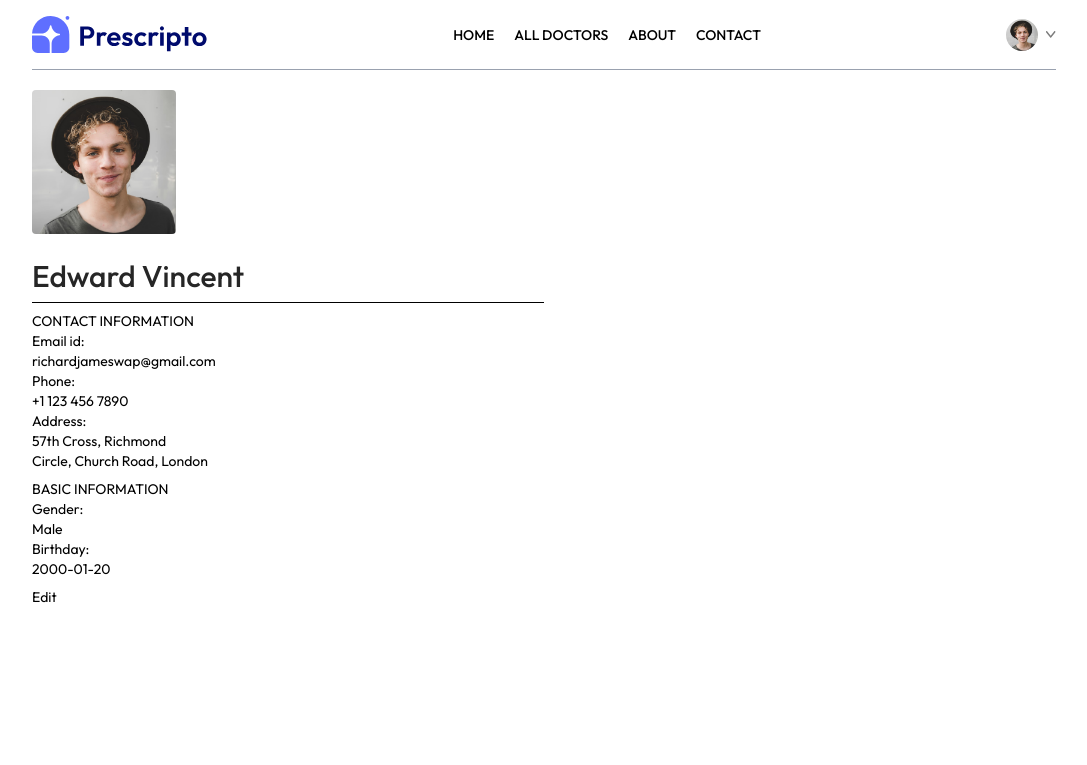
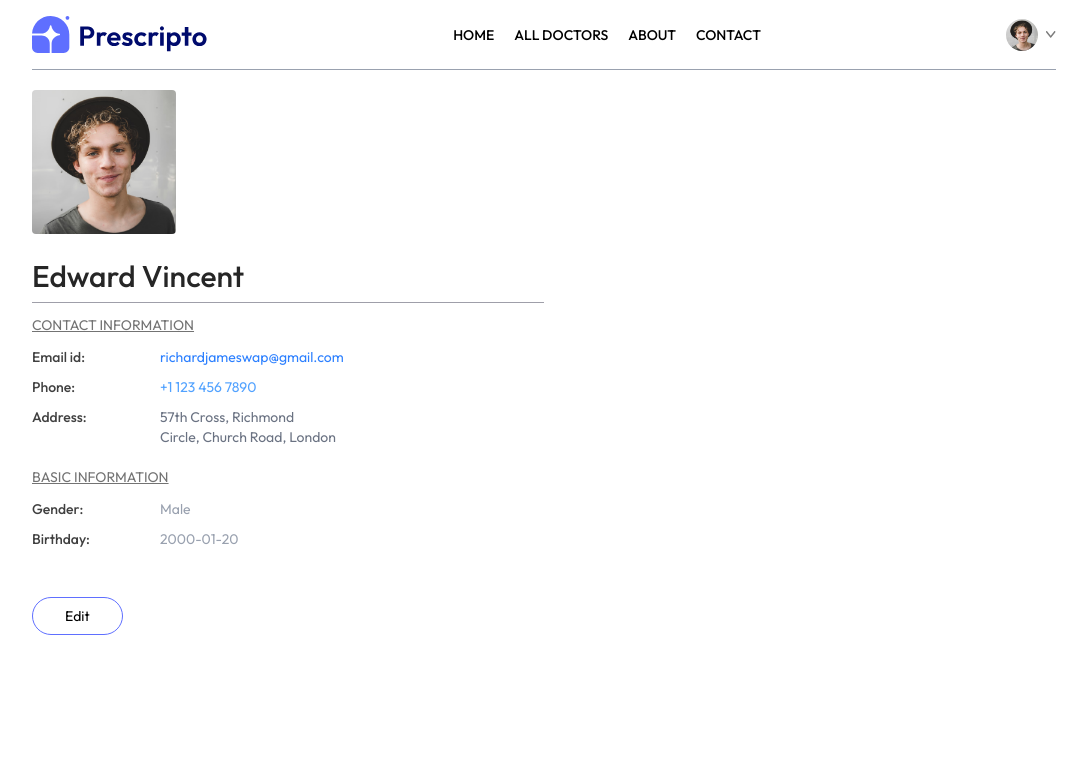
Before and after one commit to Dimaaap/doctor-appointments-site, a React (Vite) app: page /my-profile in a window 1280 px wide. Shown: the top 765 px of the page, without its empty margins (96-1183 px from the left). Built offline with nearby package versions, Linux system fonts and the light colour scheme; the HTML template or start-up script is replaced by a standard one.

Commit message:
Finished My Profile page

```diff
--- a/src/App.jsx
+++ b/src/App.jsx
@@ -23,7 +23,7 @@ const App = () => {
         <Route path="/about" element={ <About /> } />
         <Route path="/contact" element={ <Contacts /> } />
         <Route path="/my-profile" element={ <MyProfile /> } />
-        <Route path="/my-appointements" element={ <MyAppointments /> } />
+        <Route path="/my-appointments" element={ <MyAppointments /> } />
         <Route path="/appointment/:docId" element={ <Appointment /> } />
       </Routes>
       <Footer />
--- a/src/pages/MyAppointments.jsx
+++ b/src/pages/MyAppointments.jsx
@@ -1,6 +1,40 @@
+import { useContext } from "react"
+import { AppContext } from "../context/AppContext";
+
 const MyAppointments = () => {
+
+    const { doctors } = useContext(AppContext)
+
     return(
-        <div></div>
+        <div>
+            <p className="pb-3 mt-12 font-medium text-zinc-700 border-b">My appointments</p>
+            <div>
+                { doctors.slice(0, 2).map((item, index) => (
+                    <div className="grid grid-cols-[1fr_2fr] gap-4 sm:flex sm:gap-6 py-2 border-b" key={ index }>
+                        <div>
+                            <img className="w-32 bg-indigo-50" src={ item.image } alt="" />
+                        </div>
+                        <div className="flex-1 text-sm text-zinc-600">
+                            <p className="text-neutral-800 font-semibold">{ item.name }</p>
+                            <p>{ item.speciality }</p>
+                            <p className="text-zinc-700 font-medium mt-1">Address:</p>
+                            <p className="text-xs">{ item.address.line1 }</p>
+                            <p className="text-xs">{ item.address.line2 }</p>
+                            <p className="text-sm mt-1">
+                                <span className="text-sm text-neutral-700 font-medium">
+                                    Date & Time:
+                                </span>
+                            25, July, 2024 | 8:30 PM</p>
+                        </div>
+                        <div></div>
+                        <div>
+                            <button>Pay Online</button>
+                            <button>Cancel appointment</button>
+                        </div>
+                    </div>
+                )) }
+            </div>
+        </div>
     )
 }
 
--- a/src/pages/MyProfile.jsx
+++ b/src/pages/MyProfile.jsx
@@ -33,17 +33,17 @@ const MyProfile = () => {
         <p className="font-medium text-3xl text-neutral-800 mt-4">{userData.name}</p>
       )}
 
-      <hr />
+      <div>
+        <hr className="bg-zinc-400 h-[1px] border-none" />
+        <p className="text-neutral-500 underline mt-3">CONTACT INFORMATION</p>
 
-      <div>
-        <p>CONTACT INFORMATION</p>
-
-        <div>
-          <p>Email id:</p>
-          <p>{userData.email}</p>
-          <p>Phone: </p>
+        <div className="grid grid-cols-[1fr_3fr] gap-y-2.5 mt-3 text-neutral-700">
+          <p className="font-medium">Email id:</p>
+          <p className="text-blue-500">{userData.email}</p>
+          <p className="font-medium">Phone: </p>
           {isEdit ? (
             <input
+              className="bg-gray-100 max-w-52"
               type="tel"
               value={userData.phone}
               onChange={(e) =>
@@ -51,14 +51,15 @@ const MyProfile = () => {
               }
             />
           ) : (
-            <p>{userData.phone}</p>
+            <p className="text-blue-400">{userData.phone}</p>
           )}
 
-          <p>Address: </p>
+          <p className="font-medium">Address: </p>
 
           {isEdit ? (
             <p>
               <input
+                className="bg-gray-50"
                 onChange={(e) =>
                   setUserData((prev) => ({
                     ...prev,
@@ -70,6 +71,7 @@ const MyProfile = () => {
               />
               <br />
               <input
+                className="bg-gray-50"
                 type="text"
                 onChange={(e) =>
                   setUserData((prev) => ({
@@ -81,7 +83,7 @@ const MyProfile = () => {
               />
             </p>
           ) : (
-            <p>
+            <p className="text-gray-500">
               {userData.address.line1}
               <br />
               {userData.address.line2}
@@ -90,11 +92,12 @@ const MyProfile = () => {
         </div>
       </div>
       <div>
-        <p>BASIC INFORMATION</p>
-        <div>
-          <p>Gender:</p>
+        <p className="text-neutral-500 underline mt-3">BASIC INFORMATION</p>
+        <div className="grid grid-cols-[1fr_3fr] gap-y-2.5 mt-3 text-neutral-700">
+          <p className="font-medium">Gender:</p>
           {isEdit ? (
             <select
+              className="max-w-20 bg-gray-100"
               onChange={(e) =>
                 setUserData((prev) => ({ ...prev, gender: e.target.value }))
               }
@@ -104,19 +107,25 @@ const MyProfile = () => {
               <option value="Femail">Female</option>
             </select>
           ) : (
-            <p>{userData.gender}</p>
+            <p className="text-gray-400">{userData.gender}</p>
           )}
-          <p>Birthday: </p>
-          { isEdit ? <input type="date" onChange={(e) => setUserData(prev => ({ ...prev, dob: e.target.value }))}
-          value={ userData.dob } />
-          : <p>{ userData.dob }</p> }
+          <p className="font-medium">Birthday: </p>
+          { isEdit ? <input
+                      className="max-w-28 bg-gray-100"
+                      type="date" onChange={(e) => setUserData(prev => ({ ...prev, dob: e.target.value }))}
+                      value={ userData.dob } />
+                    : <p className="text-gray-400">
+                        { userData.dob }
+                      </p> }
         </div>
       </div>
-      <div>
+      <div className="mt-10">
           {
             isEdit
-            ? <button onClick={() => setIsEdit(false)}>Save information</button>
-            : <button onClick={() => setIsEdit(true)}>Edit</button>
+            ? <button className="border border-primary px-8 py-2 rounded-full hover:bg-primary hover:text-white transition-all"
+              onClick={() => setIsEdit(false)}>Save information</button>
+            : <button className="border border-primary px-8 py-2 rounded-full hover:bg-primary hover:text-white transition-all"
+              onClick={() => setIsEdit(true)}>Edit</button>
           }
       </div>
     </div>
```
